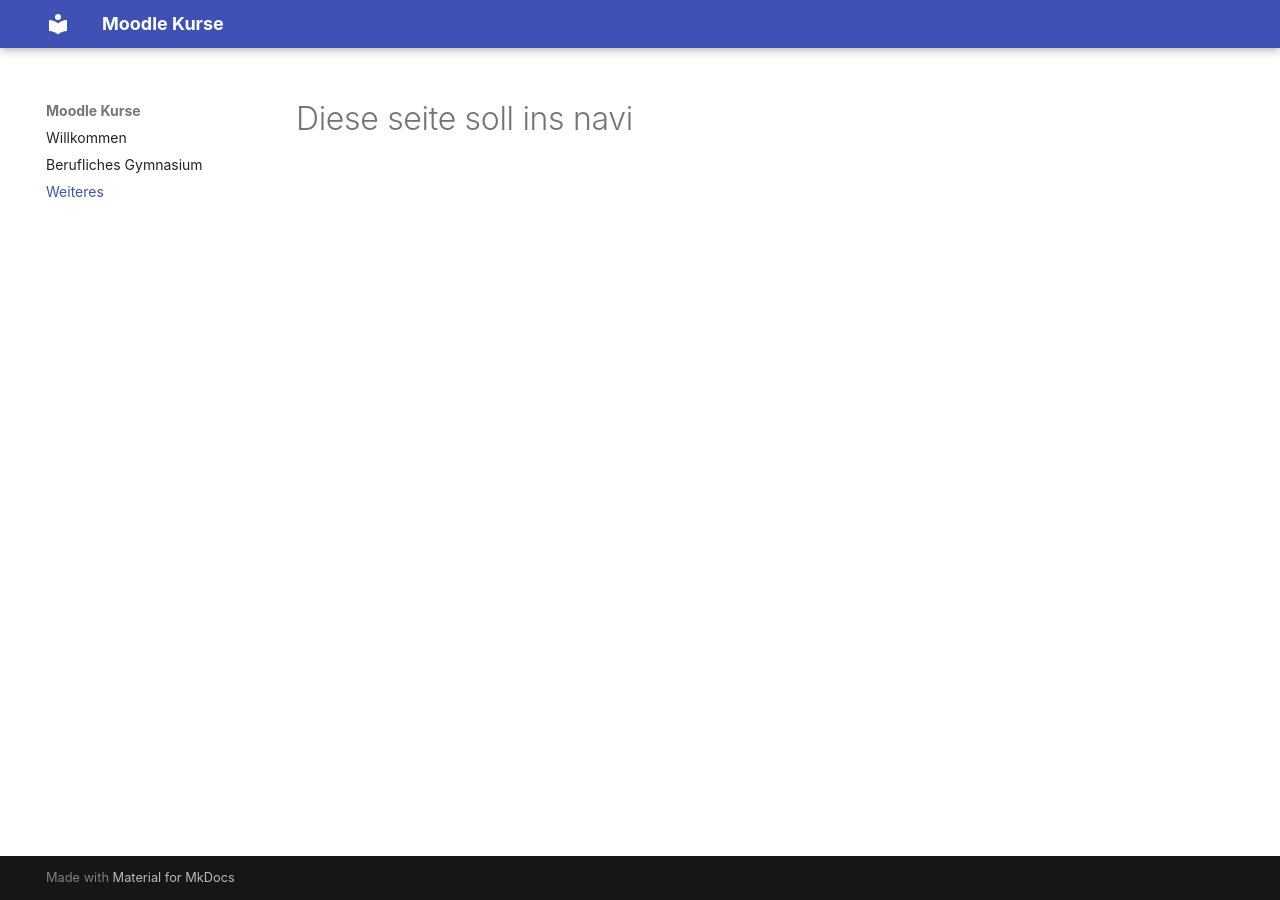
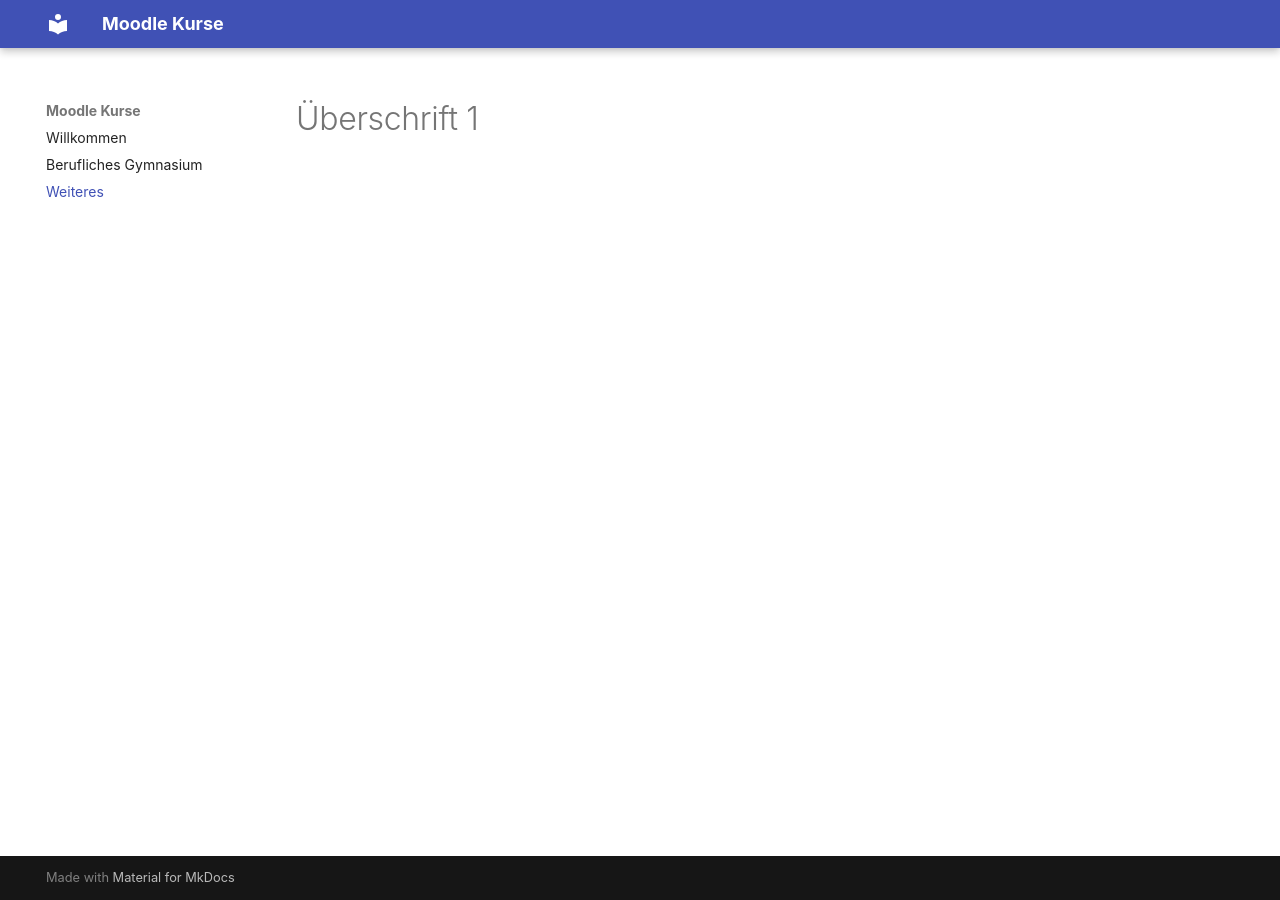
Before and after one commit to ThomasBeckmann/test, an MkDocs documentation site: the page built from docs/hallo.md, in a window 1280 px wide. Built offline with MkDocs 1.6.1 and Material for MkDocs 9.7.7, drawn with Linux system fonts in a browser that asks for light colours; old or Windows-style settings are respelled for this version of MkDocs.

Commit message:
Update hallo.md

```diff
--- a/docs/hallo.md
+++ b/docs/hallo.md
@@ -1 +1 @@
-# Diese seite soll ins navi
+# Überschrift 1
```
